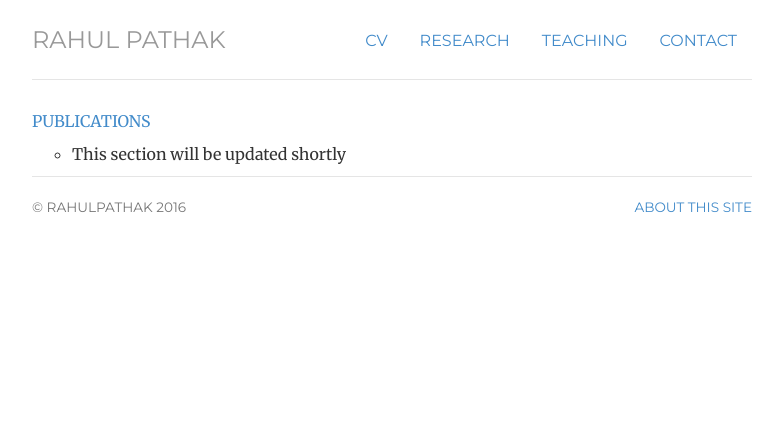
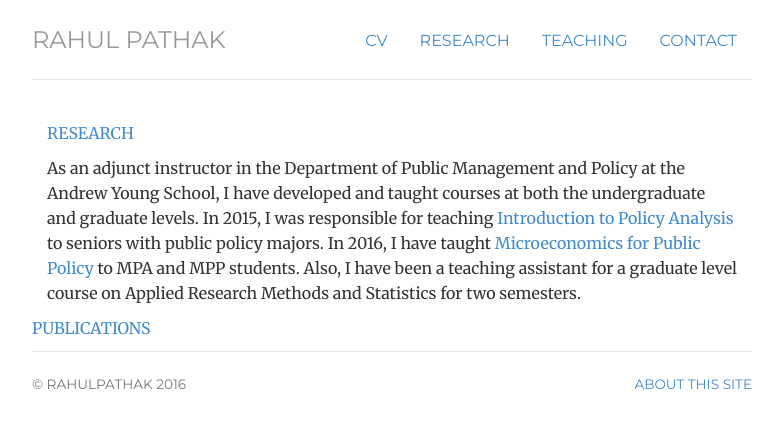
Before and after one commit to pathak-rahul/pathak-rahul.github.io, a Jekyll site: the page built from research/index.html, in a window 1280 px wide. Shown: the top 428 px of the page, without its empty margins (248-1031 px from the left). Built offline with Jekyll 4.4.1, drawn with Linux system fonts in a browser that asks for light colours.

Commit message:
Update index.html

```diff
--- a/research/index.html
+++ b/research/index.html
@@ -2,13 +2,18 @@
 layout: default
 title: teaching
 ---
-<div class="research">
+<div class="row marketing">
+	<div class="col-sm-12">
+	</div>
+	<div itemscope itemtype="http://data-vocabulary.org/Person" class="col-sm-12">
+
+<p class="text-primary">RESEARCH</p>
+	</div>
+	<div itemscope itemtype="http://data-vocabulary.org/Person" class="col-sm-12">
+<p class-"lead"> As an adjunct instructor in the Department of Public Management and Policy at the Andrew Young School, I have developed and taught courses at both the undergraduate and graduate levels. In 2015, I was responsible for teaching <a href="/files/4061.pdf"> Introduction to Policy Analysis</a> to seniors with public policy majors. In 2016, I have taught <a href="/files/8141.pdf"> Microeconomics for Public Policy</a>  to MPA and MPP students. Also, I have been a teaching assistant for a graduate level course on Applied Research Methods and Statistics for two semesters.
+	</div>
 
 <p class="text-primary">PUBLICATIONS</p>
 
-<ul style="list-style: circle; ">
-  <li>This section will be updated shortly</li>
-</ul>
-
-
-</div>
+</p> </span>
+</p>
```
